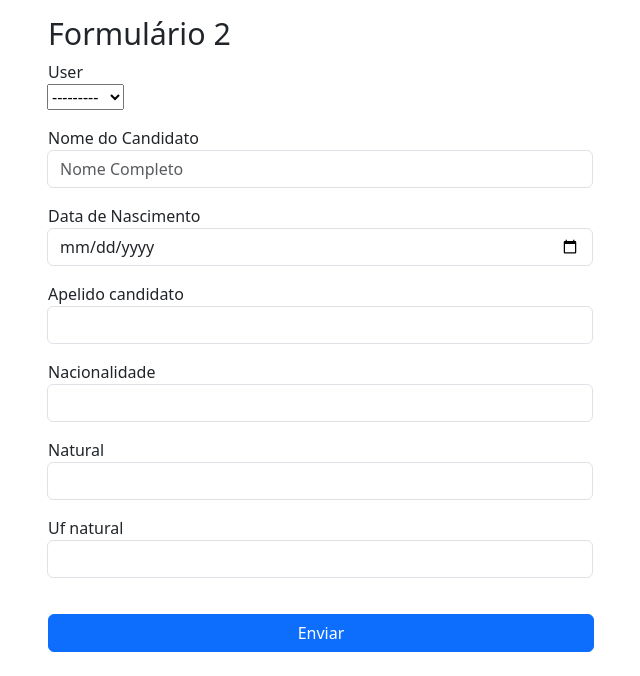
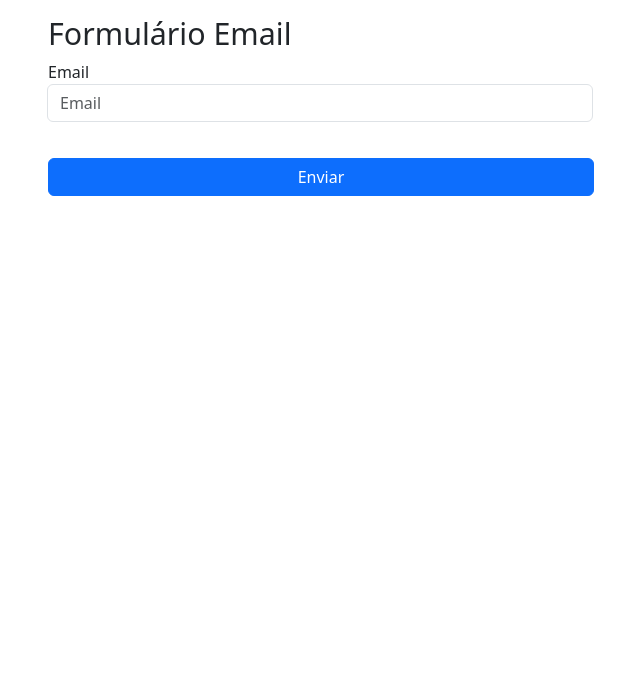
Before and after one commit to EliasCacau/estagio, a Django app: page /formulario_2/ in a window 1280 px wide. Shown: the part 124-800 px from the top of the page, without its empty margins (319-959 px from the left). Run offline with Django 4.2, Linux system fonts and the light colour scheme; the visitor is signed in with stand-in values (Sample User, id 1); data comes from the database, SQL or seed files in the repository; some libraries are stand-ins or nearby versions.

Commit message:
forms email

```diff
--- a/formulario/forms/dados_candidato_forms.py
+++ b/formulario/forms/dados_candidato_forms.py
@@ -6,7 +6,7 @@ import re
 from django import forms
 from django.core.exceptions import ValidationError
 
-from ..models.dados_candidato_models import DadosCandidato, DadosCandidato2
+from ..models.dados_candidato_models import DadosCandidato
 
 OPCOES = [
     ("Solteiro", "Solteiro"),
@@ -204,27 +204,3 @@ class DadosCandidatoForm(forms.ModelForm):
         if not regex.match(nome_candidato):
             raise ValidationError("Insira um nome válido", code="invalid")
         return nome_candidato
-
-
-class RegisterForm2(forms.ModelForm):
-    class Meta:
-        model = DadosCandidato2
-        fields = "__all__"
-        errors = {"nome_candidato": "Insira o nome do candidato"}
-        labels = {
-            "nome_candidato": "Nome do Candidato",
-            "data_nasc_candidato": "Data de Nascimento",
-        }
-        widgets = {
-            "nome_candidato": forms.TextInput(
-                attrs={"class": "form-control col-md-6", "placeholder": "Nome Completo"}
-            ),
-            "data_nasc_candidato": forms.DateInput(
-                attrs={"class": "form-control", "type": "date"}
-            ),
-            "apelido_candidato": forms.TextInput(attrs={"class": "form-control"}),
-            "nacionalidade": forms.TextInput(attrs={"class": "form-control"}),
-            "natural": forms.TextInput(attrs={"class": "form-control"}),
-            "uf_natural": forms.TextInput(attrs={"class": "form-control"}),
-        }
-        help_text = {"nome_candidato": "Digite o nome completo"}
--- /dev/null
+++ b/formulario/forms/email_candidato_forms.py
@@ -0,0 +1,35 @@
+import re
+
+from django import forms
+from django.core.exceptions import ValidationError
+
+from ..models.email_candidato_models import EmailCandidato
+
+
+class EmailCandidatoForm(forms.ModelForm):
+    class Meta:
+        model = EmailCandidato
+        fields = ["email_candidato"]
+        labels = {"email_candidato": "Email"}
+        widgets = {
+            "email_candidato": forms.TextInput(
+                attrs={
+                    "class": "form-control",
+                    "placeholder": "Email",
+                    "required": "False",
+                }
+            ),
+        }
+        error_messages = {
+            "email_candidato": {
+                "required": "Insira o email",
+            },
+        }
+
+    def clean_email_candidato(self):  # validaespecifico do campo
+        regex = re.compile(r"^[a-zA-Z0-9._%+-]+@[a-zA-Z0-9.-]+\.[a-zA-Z]{2,}$")
+        email = self.cleaned_data.get("email_candidato")
+
+        if not regex.match(email):
+            raise forms.ValidationError("Insira um email válido", code="invalid")
+        return email
--- /dev/null
+++ b/formulario/models/email_candidato_models.py
@@ -0,0 +1,8 @@
+# flake8: noqa
+from django.contrib.auth.models import User
+from django.db import models
+
+
+class EmailCandidato(models.Model):
+    user = models.ForeignKey(User, null=True, blank=True, on_delete=models.CASCADE)
+    email_candidato = models.CharField(max_length=100, null=False)
--- a/formulario/templates/formulario.html
+++ b/formulario/templates/formulario.html
@@ -16,7 +16,7 @@
     <div class="container">
         <div class="row justify-content-center">
             <div class="col-md-6">
-                <h1 style="font-size:190%">Formulário</h1>
+                <h1 style="font-size:190%">Formulário Dados do Candidato</h1>
 
                 <form action="{% url 'formulario:formulario_enviado' %}" method="POST">
                     {% csrf_token %}
@@ -39,7 +39,7 @@
                         <!-- Button -->
                         {% comment %} <div class="position-fixed bottom-0 end-0 p-3"> {% endcomment %}
                         <div class="d-grid gap-2">
-                            <input type="submit" class="btn btn-primary" value="Enviar">
+                            <input type="submit" class="btn btn-primary" value="Próximo">
                         </div>
                     </div>
                 </form>
--- a/formulario/templates/formulario_2.html
+++ b/formulario/templates/formulario_2.html
@@ -16,7 +16,7 @@
 <div class="container">
     <div class="row justify-content-center">
         <div class="col-md-6">
-            <h1 style="font-size:190%">Formulário 2</h1>
+            <h1 style="font-size:190%">Formulário Email</h1>
 
             <form action="{% url 'formulario:formulario_enviado_2' %}" method="POST">
                 {% csrf_token %}
--- a/formulario/views.py
+++ b/formulario/views.py
@@ -7,32 +7,35 @@ from django.http import Http404
 # from django.http import HttpResponse
 from django.shortcuts import redirect, render
 
-from formulario.forms.dados_candidato_forms import DadosCandidatoForm, RegisterForm2
+from formulario.forms.dados_candidato_forms import DadosCandidatoForm
+from formulario.forms.email_candidato_forms import EmailCandidatoForm
 
 from .models.dados_candidato_models import DadosCandidato
+from .models.email_candidato_models import EmailCandidato
 
 
 @login_required(login_url="/login")
 def formulario(request):
-    register_form_data = request.session.get("register_form_data", None)
-    if register_form_data:
-        form = DadosCandidatoForm(register_form_data)
-        return render(
-            request,
-            "formulario.html",
-            {
-                "form": form,
-            },
-        )
-    else:
-        form = DadosCandidatoForm()
-        return render(
-            request,
-            "formulario.html",
-            {
-                "form": form,
-            },
-        )
+    if request.method == "GET":
+        register_form_data = request.session.get("register_form_data", None)
+        if register_form_data:
+            form = DadosCandidatoForm(register_form_data)
+            return render(
+                request,
+                "formulario.html",
+                {
+                    "form": form,
+                },
+            )
+        else:
+            form = DadosCandidatoForm()
+            return render(
+                request,
+                "formulario.html",
+                {
+                    "form": form,
+                },
+            )
 
 
 @login_required(login_url="/login")
@@ -66,26 +69,47 @@ def formulario_enviado(request):
             serie_carteira_prof=request.POST.get("serie_carteira_prof"),
         )
         dados.save()
-    return redirect("formulario:formulario")
+    return redirect("formulario:formulario_2")
 
 
 @login_required(login_url="/login")
 def formulario_2(request):
-    register_form_data = request.session.get("register_form_data", None)
-    form = RegisterForm2(register_form_data)
-    return render(
-        request,
-        "formulario_2.html",
-        {
-            "form": form,
-        },
-    )
+    if request.method == "GET":
+        email_data = request.session.get("register_form_data", None)
+        if email_data:
+            form = EmailCandidatoForm(email_data)
+            return render(
+                request,
+                "formulario_2.html",
+                {
+                    "form": form,
+                },
+            )
+        else:
+            form = EmailCandidatoForm()
+            return render(
+                request,
+                "formulario_2.html",
+                {
+                    "form": form,
+                },
+            )
 
 
 @login_required(login_url="/login")
 def formulario_enviado_2(request):
     if not request.POST:
         raise Http404()
+
+    user = request.user
+    dados = EmailCandidato.objects.filter(user=user).first()
     POST = request.POST
     request.session["register_form_data"] = POST
+    form = EmailCandidatoForm(request.POST, instance=dados)
+    if form.is_valid():
+        dados = EmailCandidato.objects.create(
+            user=user,
+            email_candidato=request.POST.get("email_candidato"),
+        )
+        dados.save()
     return redirect("formulario:formulario_2")
```
Also changed, not shown: formulario/admin.py (+16 -0 lines), formulario/migrations/0004_emailcandidato.py (added).
